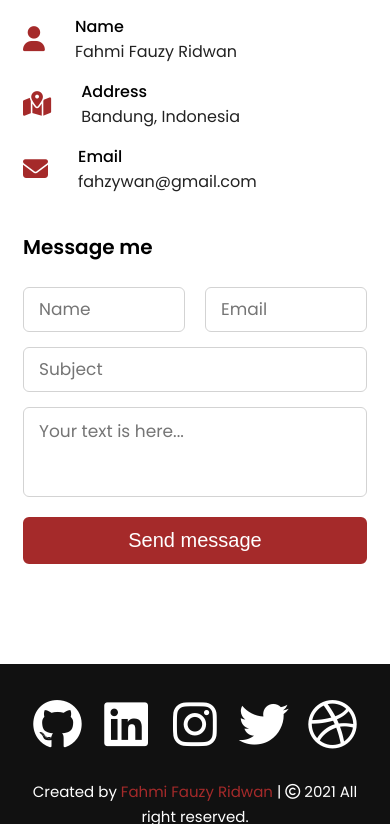
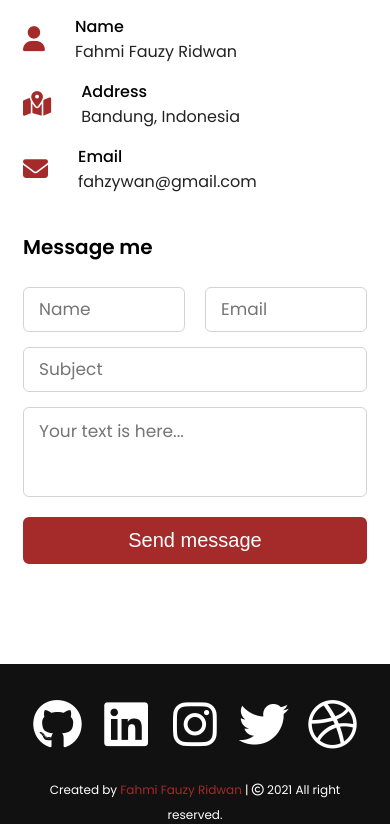
Before and after one commit to fahmifauzyr/Project---Portfolio-JS, a plain HTML site: page index.html in a window 390 px wide. Shown: the part 4628-5457 px from the top of the page. Drawn offline with nearby package versions, Linux system fonts and the light colour scheme.

Commit message:
Footer revision

```diff
--- a/style.css
+++ b/style.css
@@ -769,4 +769,8 @@ section .title::after{
     .home .home-content .text-3 {
         font-size: 27px;
     }
+
+    .footer span {
+        font-size: 12px;
+    }
 }
```
